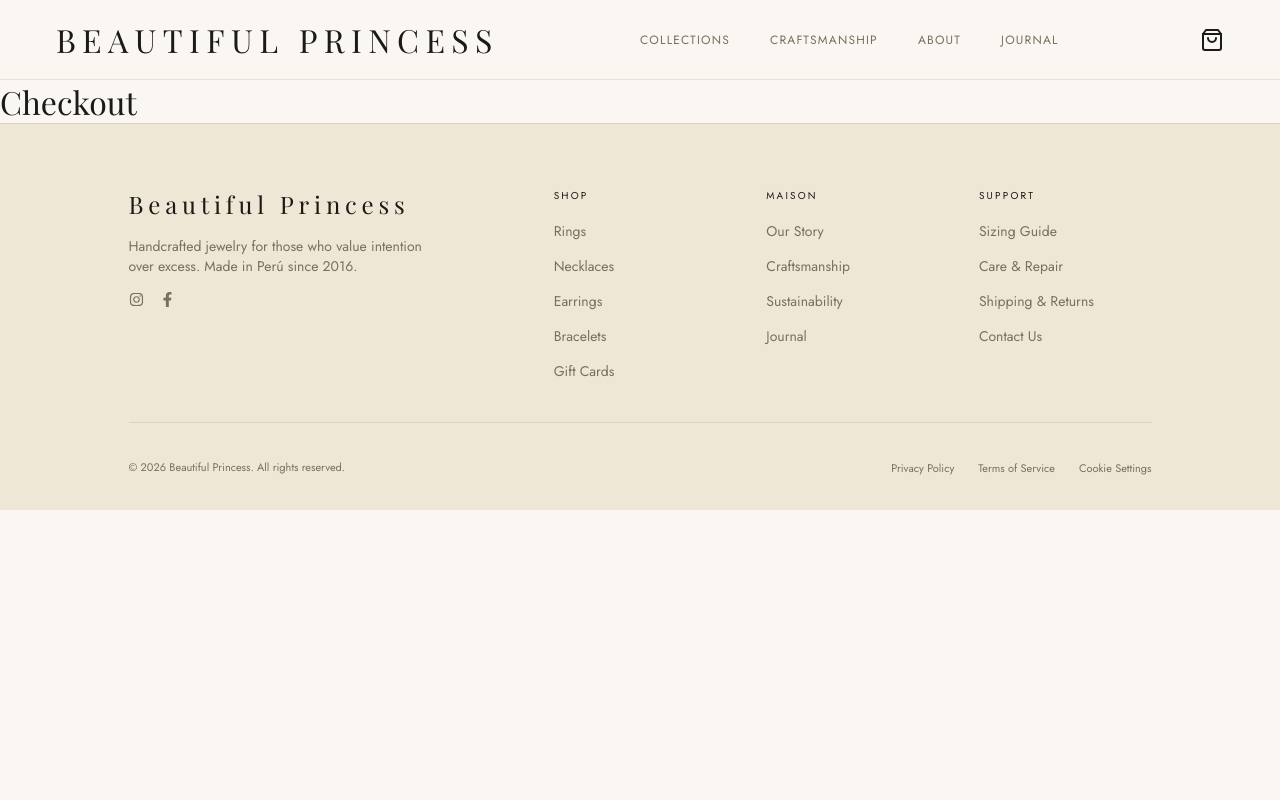
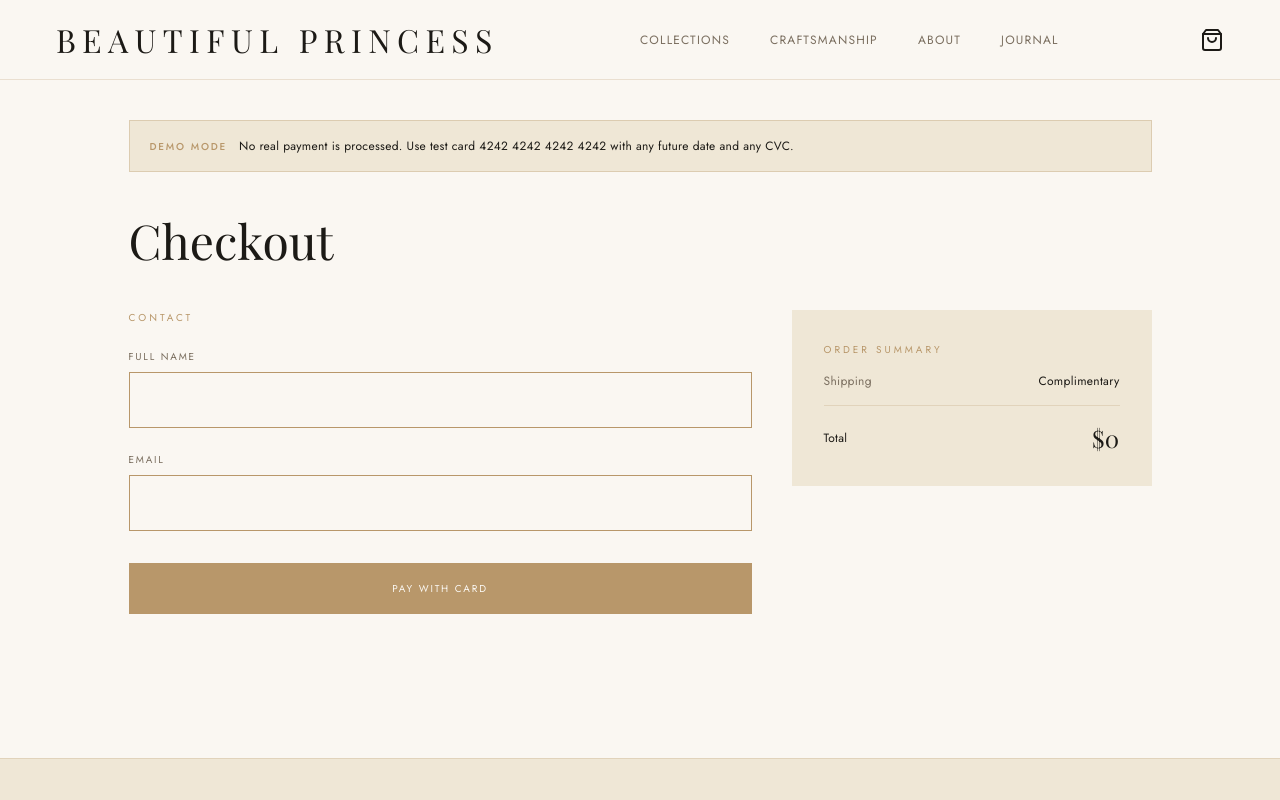
Before and after one commit to jadx2/07_joyeria, a React (Vite) app: page /checkout in a window 1280 px wide. Shown: the top 800 px of the page. Built offline with nearby package versions, Linux system fonts and the light colour scheme; a web font is replaced by a local one.

Commit message:
feat(#61): agrega la página de checkout con validación del formulario (#84)

```diff
--- a/src/components/Button/Button.css
+++ b/src/components/Button/Button.css
@@ -16,8 +16,13 @@
   color: var(--color-light);
 }
 
-.boton--primary:hover {
+.boton--primary:not(:disabled):hover {
   background: var(--color-accent);
+}
+
+.boton:disabled {
+  cursor: not-allowed;
+  opacity: 0.45;
 }
 
 .boton--light {
--- a/src/components/Button/Button.jsx
+++ b/src/components/Button/Button.jsx
@@ -1,8 +1,20 @@
 import "./Button.css"
 
-function Button({ children, variant = "primary", onClick }) {
+function Button({
+  children,
+  variant = "primary",
+  onClick,
+  type,
+  disabled,
+  className = "",
+}) {
   return (
-    <button className={`boton boton--${variant}`} onClick={onClick}>
+    <button
+      className={`boton boton--${variant} ${className}`}
+      type={type}
+      onClick={onClick}
+      disabled={disabled}
+    >
       {children}
     </button>
   )
--- /dev/null
+++ b/src/pages/Checkout.css
@@ -0,0 +1,165 @@
+.pago {
+  padding-top: var(--space-lg);
+  padding-bottom: var(--space-2xl);
+}
+
+.pago__banner {
+  display: flex;
+  align-items: center;
+  gap: 12px;
+  min-height: 52px;
+  padding: 8px 20px;
+  background: var(--color-bg-alt);
+  border: 1px solid var(--color-primary-muted);
+  margin-bottom: var(--space-lg);
+}
+
+.pago__banner-modo {
+  flex-shrink: 0;
+  color: var(--color-primary);
+  font-family: var(--font-body);
+  font-size: 10px;
+  font-weight: 500;
+  line-height: 15px;
+  letter-spacing: 1.8px;
+  text-transform: uppercase;
+}
+
+.pago__banner-texto {
+  color: var(--color-text);
+  font-family: var(--font-body);
+  font-size: 12px;
+  line-height: 16px;
+  letter-spacing: 0.3px;
+}
+
+.pago__titulo {
+  color: var(--color-text);
+  font-family: var(--font-display);
+  font-size: 48px;
+  line-height: 1.2;
+  margin-bottom: var(--space-lg);
+}
+
+.pago__contenido {
+  display: grid;
+  grid-template-columns: 623px 360px;
+  gap: var(--space-lg);
+  align-items: start;
+}
+
+/* ── Formulario ── */
+.pago__formulario {
+  display: flex;
+  flex-direction: column;
+  gap: var(--space-md);
+}
+
+.pago__eyebrow {
+  color: var(--color-primary);
+  font-family: var(--font-body);
+  font-size: 10px;
+  line-height: 15px;
+  letter-spacing: 3px;
+  text-transform: uppercase;
+}
+
+.campo {
+  display: flex;
+  flex-direction: column;
+  gap: var(--space-xs);
+}
+
+.campo__etiqueta {
+  color: var(--color-text-muted);
+  font-family: var(--font-body);
+  font-size: 10px;
+  line-height: 15px;
+  letter-spacing: 1.8px;
+  text-transform: uppercase;
+}
+
+.campo__input {
+  padding: 17px 20px;
+  background: transparent;
+  border: 1px solid var(--color-primary);
+  border-radius: 0;
+  color: var(--color-text);
+  font-family: var(--font-body);
+  font-size: 14px;
+  line-height: 20px;
+}
+
+.campo__input:focus {
+  outline: none;
+  padding: 16px 19px;
+  border-width: 2px;
+}
+
+.campo__input--error,
+.campo__input--error:focus {
+  border-color: var(--color-error);
+}
+
+.campo__error {
+  color: var(--color-error);
+  font-family: var(--font-body);
+  font-size: 12px;
+  line-height: 16px;
+  letter-spacing: 0.3px;
+}
+
+.pago__formulario .pago__enviar {
+  width: 100%;
+  padding: 18px;
+  margin-top: var(--space-xs);
+}
+
+/* ── Resumen del pedido ── */
+.pago__resumen {
+  display: flex;
+  flex-direction: column;
+  gap: var(--space-sm);
+  background: var(--color-bg-alt);
+  padding: 32px;
+}
+
+.pago__fila {
+  display: flex;
+  align-items: center;
+  justify-content: space-between;
+  font-family: var(--font-body);
+  font-size: 12px;
+  line-height: 16px;
+  letter-spacing: 0.3px;
+}
+
+.pago__fila-etiqueta {
+  color: var(--color-text-muted);
+}
+
+.pago__fila-valor {
+  color: var(--color-text);
+}
+
+.pago__divisor {
+  height: 1px;
+  background: var(--color-border);
+}
+
+.pago__fila--total .pago__fila-etiqueta {
+  color: var(--color-text);
+}
+
+.pago__total {
+  color: var(--color-text);
+  font-family: var(--font-display);
+  font-size: 24px;
+  line-height: 32px;
+}
+
+@media (max-width: 1023px) {
+  .pago__contenido {
+    grid-template-columns: 1fr;
+  }
+}
--- a/src/pages/Checkout.jsx
+++ b/src/pages/Checkout.jsx
@@ -1,5 +1,131 @@
+import { useState } from "react"
+import "./Checkout.css"
+import Container from "../components/Container/Container"
+import Button from "../components/Button/Button"
+import { useCarrito } from "../context/useCarrito"
+import { formatearPrecio } from "../utils/moneda"
+
+const CORREO_VALIDO = /^[^\s@]+@[^\s@]+\.[^\s@]+$/
+
 const Checkout = () => {
-  return <h1>Checkout</h1>
+  const { lineas, total } = useCarrito()
+  const [nombre, setNombre] = useState("")
+  const [correo, setCorreo] = useState("")
+  const [errores, setErrores] = useState({})
+  const [enviando, setEnviando] = useState(false)
+
+  function validar() {
+    const nuevos = {}
+    if (!nombre.trim()) {
+      nuevos.nombre = "Enter your full name"
+    }
+    if (!correo.trim()) {
+      nuevos.correo = "Enter your email address"
+    } else if (!CORREO_VALIDO.test(correo)) {
+      nuevos.correo = "Enter a valid email address"
+    }
+    return nuevos
+  }
+
+  function manejarEnvio(evento) {
+    evento.preventDefault()
+    const nuevos = validar()
+    setErrores(nuevos)
+    if (Object.keys(nuevos).length === 0) {
+      setEnviando(true)
+    }
+  }
+
+  return (
+    <section className="pago">
+      <Container>
+        <div className="pago__banner">
+          <span className="pago__banner-modo">Demo mode</span>
+          <span className="pago__banner-texto">
+            No real payment is processed. Use test card 4242 4242 4242 4242 with
+            any future date and any CVC.
+          </span>
+        </div>
+        <h1 className="pago__titulo">Checkout</h1>
+        <div className="pago__contenido">
+          <form className="pago__formulario" onSubmit={manejarEnvio} noValidate>
+            <p className="pago__eyebrow">Contact</p>
+            <div className="campo">
+              <label className="campo__etiqueta" htmlFor="nombre">
+                Full name
+              </label>
+              <input
+                id="nombre"
+                type="text"
+                className={`campo__input${
+                  errores.nombre ? " campo__input--error" : ""
+                }`}
+                value={nombre}
+                onChange={(evento) => setNombre(evento.target.value)}
+                aria-invalid={errores.nombre ? "true" : undefined}
+                aria-describedby={errores.nombre ? "nombre-error" : undefined}
+              />
+              {errores.nombre && (
+                <p className="campo__error" id="nombre-error">
+                  {errores.nombre}
+                </p>
+              )}
+            </div>
+            <div className="campo">
+              <label className="campo__etiqueta" htmlFor="correo">
+                Email
+              </label>
+              <input
+                id="correo"
+                type="email"
+                className={`campo__input${
+                  errores.correo ? " campo__input--error" : ""
+                }`}
+                value={correo}
+                onChange={(evento) => setCorreo(evento.target.value)}
+                aria-invalid={errores.correo ? "true" : undefined}
+                aria-describedby={errores.correo ? "correo-error" : undefined}
+              />
+              {errores.correo && (
+                <p className="campo__error" id="correo-error">
+                  {errores.correo}
+                </p>
+              )}
+            </div>
+            <Button
+              variant="primary"
+              className="pago__enviar"
+              disabled={enviando}
+            >
+              {enviando ? "Redirecting…" : "Pay with Card"}
+            </Button>
+          </form>
+          <aside className="pago__resumen">
+            <p className="pago__eyebrow">Order Summary</p>
+            {lineas.map(({ producto, cantidad }) => (
+              <div className="pago__fila" key={producto.id}>
+                <span className="pago__fila-etiqueta">
+                  {producto.nombre} × {cantidad}
+                </span>
+                <span className="pago__fila-valor">
+                  {formatearPrecio(producto.precio * cantidad)}
+                </span>
+              </div>
+            ))}
+            <div className="pago__fila">
+              <span className="pago__fila-etiqueta">Shipping</span>
+              <span className="pago__fila-valor">Complimentary</span>
+            </div>
+            <div className="pago__divisor" />
+            <div className="pago__fila pago__fila--total">
+              <span className="pago__fila-etiqueta">Total</span>
+              <span className="pago__total">{formatearPrecio(total)}</span>
+            </div>
+          </aside>
+        </div>
+      </Container>
+    </section>
+  )
 }
 
 export default Checkout
--- a/src/styles/variables.css
+++ b/src/styles/variables.css
@@ -6,6 +6,7 @@
   --color-text-muted: #7a6e5f;
   --color-primary: #b8976a;
   --color-accent: #c9a96e;
+  --color-error: #994a3d;
   --color-light: #faf7f2;
   --color-border: rgba(184, 151, 106, 0.25);
   --color-primary-muted: rgba(184, 151, 106, 0.35);
```
